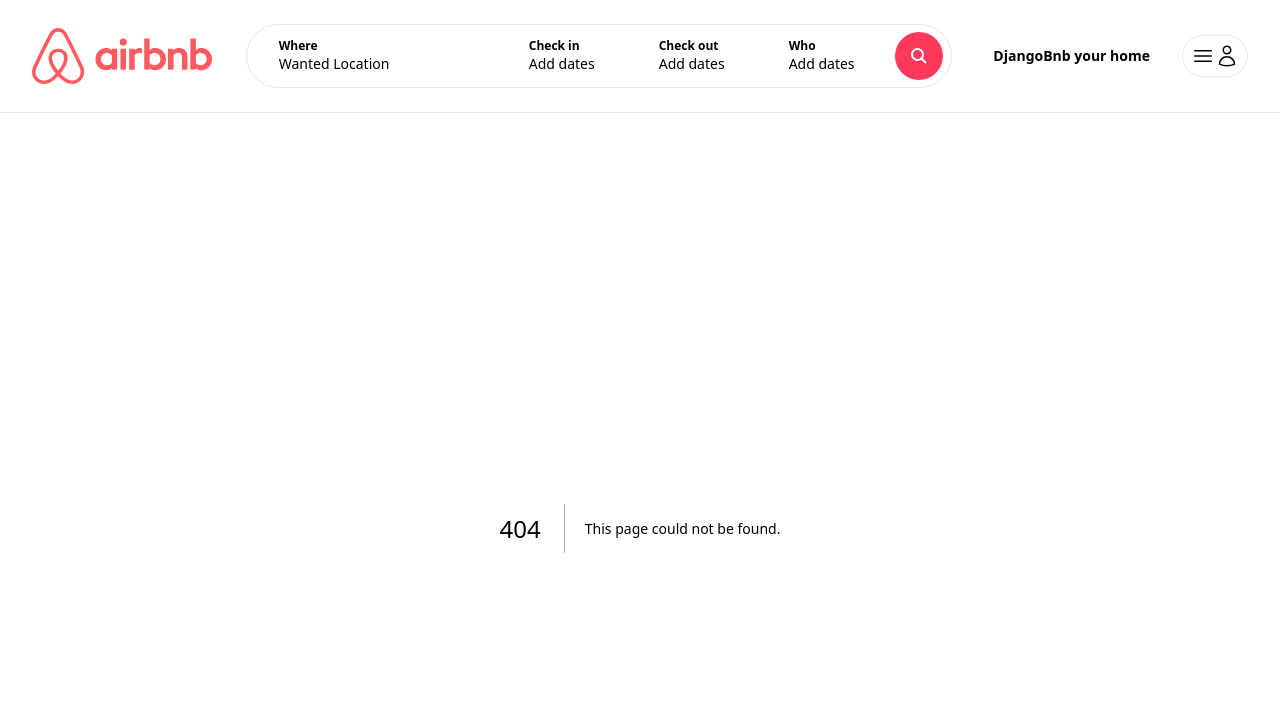
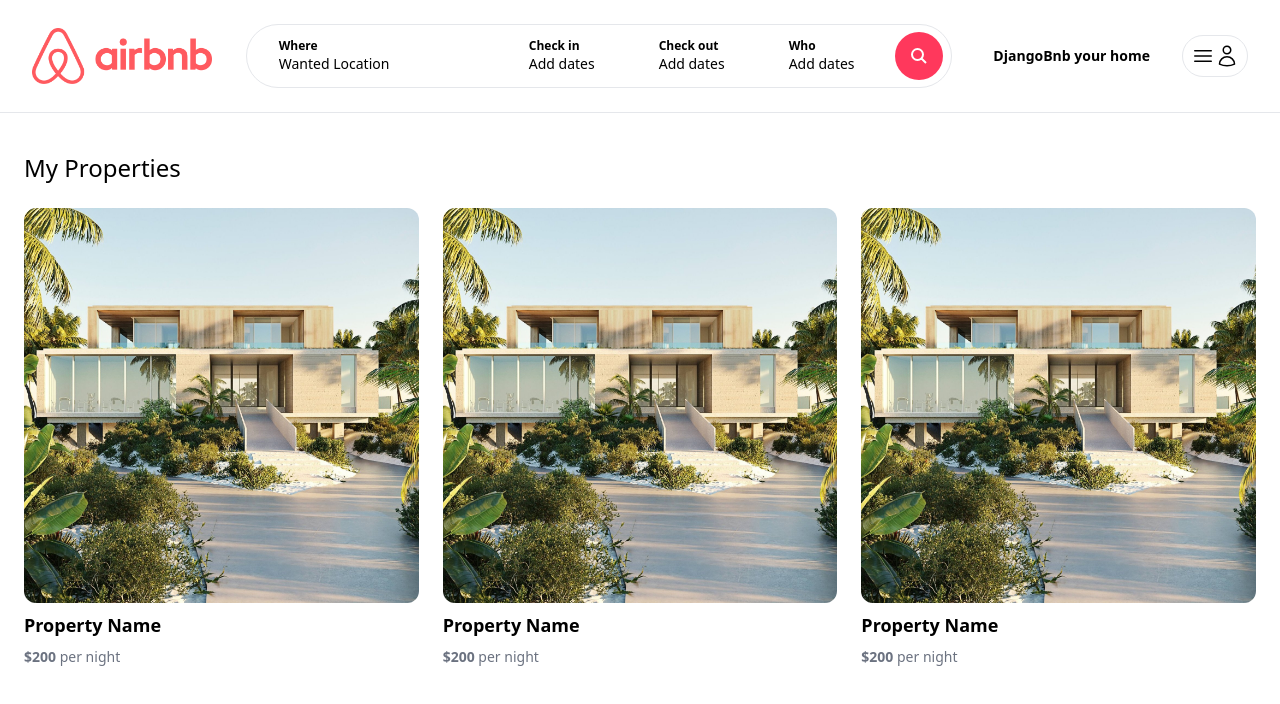
Before and after one commit to julekwinn/Airbnb-Clone, a Next.js app in the folder frontend/djangobnb/: page /myproperties in a window 1280 px wide. Before the commit this address had no page. Shown: the top 704 px of the page. Built offline with nearby package versions, Linux system fonts and the light colour scheme.

Commit message:
feat: Add My properties page

```diff
--- /dev/null
+++ b/frontend/djangobnb/app/myproperties/page.tsx
@@ -0,0 +1,15 @@
+import Image from "next/image";
+import PropertyList from "@/app/components/properties/PropertList";
+
+const MyPropertiesPage = () => {
+  return (
+    <main className="max-w-[1500px] mx-auto px-6 pb-6">
+      <h1 className="my-6 text-2xl">My Properties</h1>
+      <div className="grid grid-cols-1 md:grid-cols-3 gap-6">
+        <PropertyList />
+      </div>
+    </main>
+  );
+};
+
+export default MyPropertiesPage;
--- a/frontend/djangobnb/app/myreservations/page.tsx
+++ b/frontend/djangobnb/app/myreservations/page.tsx
@@ -1,4 +1,5 @@
 import Image from "next/image";
+
 const MyReservationPage = () => {
   return (
     <main className="max-w-[1500px] mx-auto px-6 pb-6">
```
Also changed, not shown: 1 other file (tests, documents, lock files or other folders).
